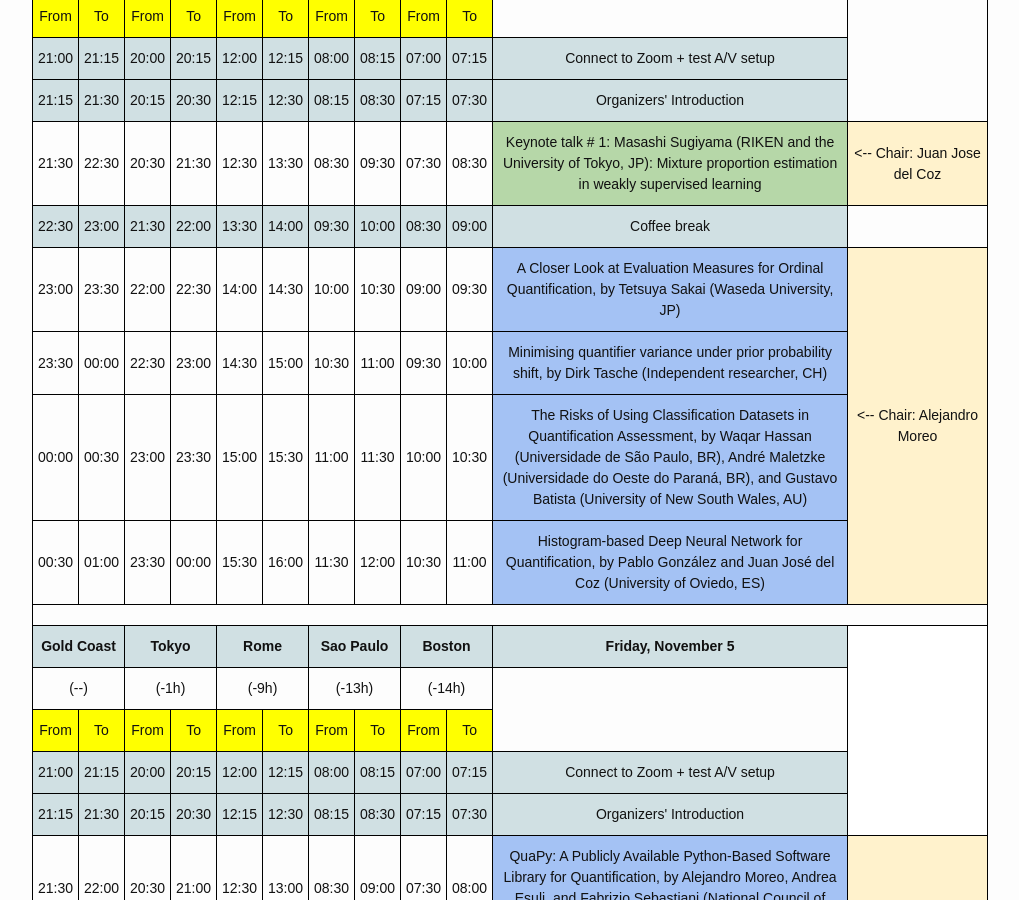
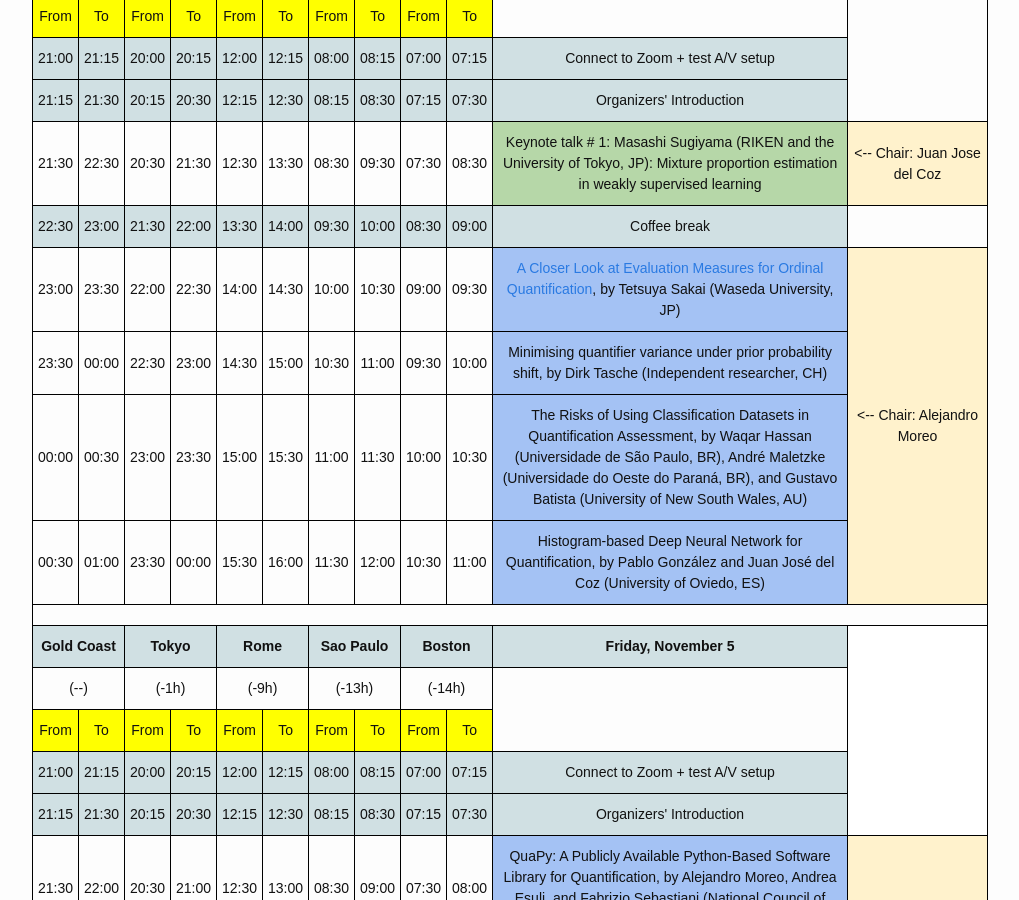
Before and after one commit to cikmlq2021/cikmlq2021.github.io, a Jekyll site: the page built from _pages/program.md, in a window 1280 px wide and 900 px high, scrolled down 506 px. Shown: the whole window, without its empty margins (238-1257 px from the left). Built offline with Jekyll 4.4.1, drawn with Linux system fonts in a browser that asks for light colours.

Commit message:
testing link

```diff
--- a/_pages/program.md
+++ b/_pages/program.md
@@ -137,7 +137,7 @@ The workshop will be held in two half-day sessions on two separate days, Novembe
     <td class="tg-nrix"><span style="font-weight:normal">10:30</span></td>
     <td class="tg-nrix"><span style="font-weight:normal">09:00</span></td>
     <td class="tg-nrix"><span style="font-weight:normal">09:30</span></td>
-    <td class="tg-duty"><span style="font-weight:normal;background-color:#A4C2F4">A Closer Look at Evaluation Measures for Ordinal Quantification, by Tetsuya Sakai (Waseda University, JP)</span></td>
+    <td class="tg-duty"><span style="font-weight:normal;background-color:#A4C2F4"><a href="https://ceur-ws.org/Vol-3052/paper21.pdf">A Closer Look at Evaluation Measures for Ordinal Quantification</a>, by Tetsuya Sakai (Waseda University, JP)</span></td>
     <td class="tg-za92" rowspan="4">&lt;-- Chair: Alejandro Moreo</td>
   </tr>
   <tr>
```
